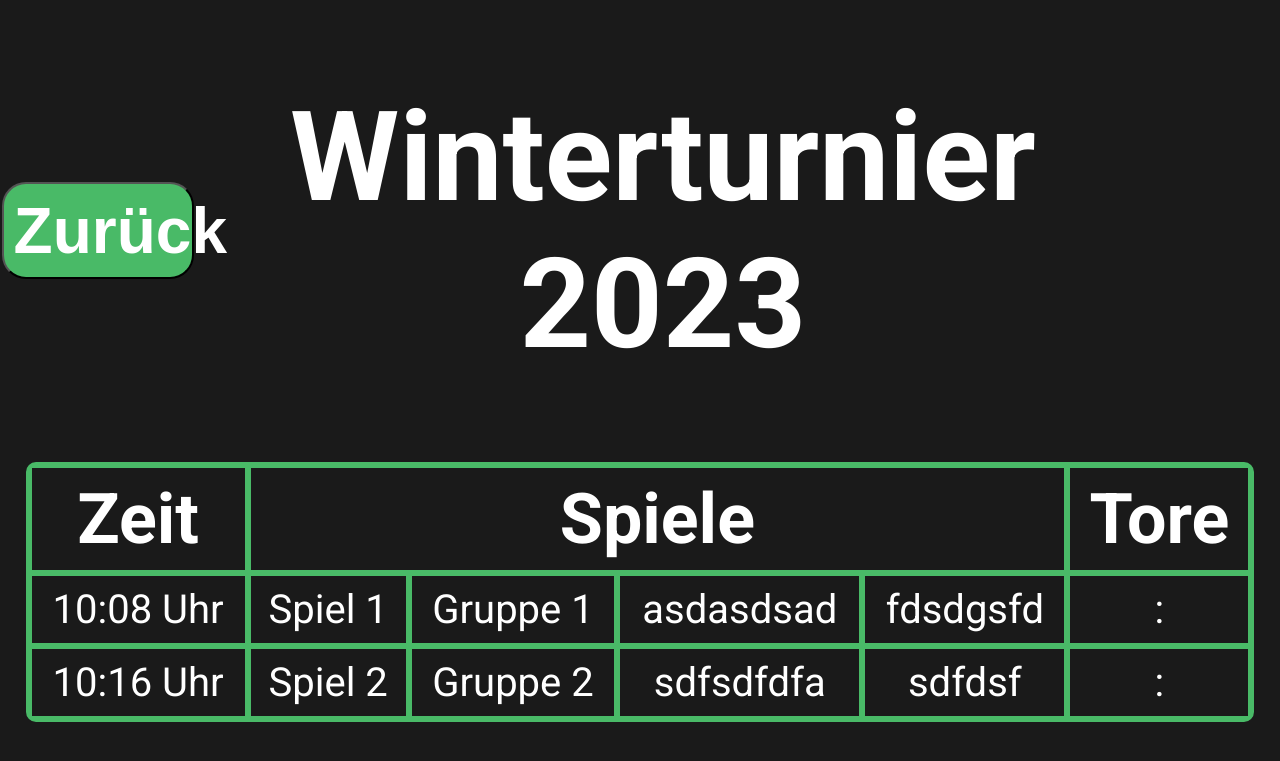
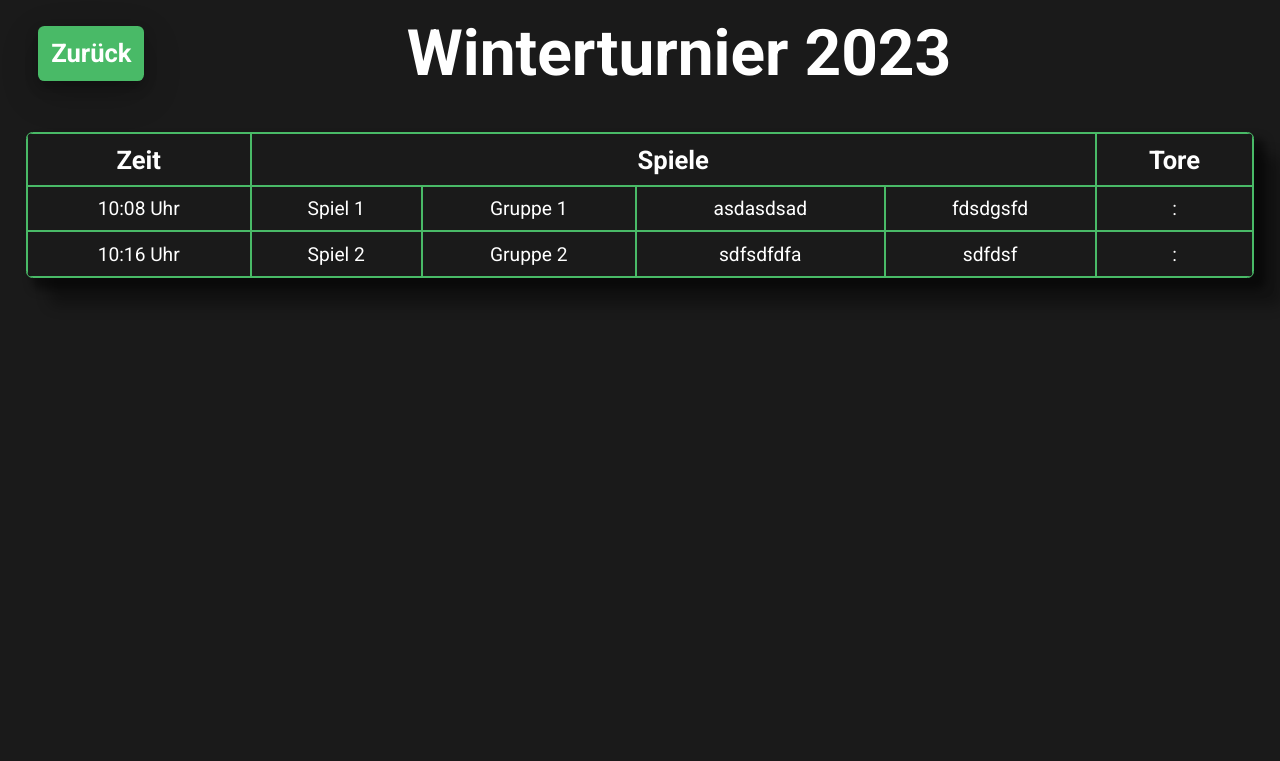
Before and after one commit to TechnikAG-HHG/footballtree, a Flask app: page /plan in a window 1280 px wide. Shown: the top 761 px of the page. Run offline with Flask 3, Linux system fonts and the light colour scheme; data comes from the database, SQL or seed files in the repository.

Commit message:
websiteplan fixed and improvements to websitemain

```diff
--- a/code/main.py
+++ b/code/main.py
@@ -1537,7 +1537,7 @@ global db_path
 
 db_path = "data/data.db"
 stored_data = {}
-tkapp = Window(False)
+tkapp = Window()
 
 if __name__ == "__main__":
     tkapp.mainloop()
--- a/code/static/websiteplan.css
+++ b/code/static/websiteplan.css
@@ -3,141 +3,88 @@ body {
     width: 100%;
     margin: 0; /* Add this line */
     padding: 0; /* Add this line */
-}
-
-h1 {
-    color: white;
-    font-size: 11vh;
-    text-align: center;
     font-family: "Roboto", sans-serif;
-    padding-bottom: 10vh;
-    padding-top: 10vh;
-    flex-shrink: 10;
-    align-self: center;
 }
 
 body {
+    background-color: #1a1a1a;
     display: flex;
-    justify-content: space-around;
-    background-color: #1a1a1a;
-    font-family: "Roboto", sans-serif;
+    justify-content: space-evenly;
     flex-direction: column;
 }
 
+.header {
+    flex-direction: row;
+    display: flex;
+    align-items: flex-start;
+}
+
+.header h1 {
+    color: white;
+    font-size: 5vw;
+    text-align: center;
+    align-self: center;
+    margin: 0;
+    padding-left: 20vw;
+}
+
+#returnButton {
+    background-color: #49ba67;
+    border: none;
+    border-radius: 0.5vw;
+    color: white;
+    padding: 1vw;
+    text-align: center;
+    text-decoration: none;
+    display: inline-block;
+    font-size: 2vw;
+    margin: 0.5vw;
+    cursor: pointer;
+    align-self: center;
+    margin-bottom: 2vw;
+    margin-top: 2vw;
+    font-family: "Roboto", sans-serif;
+    font-weight: bold;
+    box-shadow: 0 0.5vw 1vw 0 rgba(0, 0, 0, 0.24),
+        0 1vw 3vw 0 rgba(0, 0, 0, 0.19);
+    margin-left: 3vw;
+}
+
 #tablesContainer {
-    position: relative;
-    margin: 0;
-    height: 100%;
-    margin-right: 20vh;
     display: flex;
     justify-content: center;
     align-items: center;
-    align-self: center;
-    flex-wrap: wrap;
-    flex-shrink: 100%;
+    margin: 2%;
 }
 
-/* Media query for larger screens */
-@media screen and (min-width: 1000px) {
-    #tablesContainer {
-        flex-direction: row; /* Change to row for larger screens */
-        width: 100%;
-        margin: 0;
-    }
-
-    h1 {
-        padding-bottom: 0;
-        padding-top: 0;
-        font-size: 125px;
-        align-self: center;
-    }
-
-    html,
-    body {
-        width: 100%;
-        margin: 0; /* Add this line */
-        padding: 0; /* Add this line */
-    }
+.tableGroup {
+    color: white;
+    width: 100%;
+    font-size: 1.5vw;
 }
 
 table {
     border-collapse: collapse;
-    margin-bottom: 20px;
-    width: 100%;
-    align-self: center;
-    margin-right: 2%;
-    margin-left: 2%;
-    color: white;
-    border-radius: 10px;
-    font-size: 40px;
+    border-radius: 0.5vw;
     border-collapse: separate;
     border-spacing: 0;
-    justify-content: center;
+    box-shadow: 0.7vw 0.7vw 0.7vw 0.2vw rgba(0, 0, 0, 0.501),
+        2vw 2vw 1vw 0.2vw rgba(0, 0, 0, 0.299);
+}
+
+table td {
+    padding: 0.8vw;
+    text-align: center;
+}
+
+table thead {
+    font-size: 2vw;
+    font-weight: bold;
 }
 
 table,
 th,
 td {
-    border: 3px solid #49ba67;
+    border: 0.15vw solid #49ba67;
+    overflow: hidden;
 }
-
-th,
-td {
-    padding: 10px;
-    text-align: center;
-}
-
-th {
-    background-color: #f2f2f2;
-}
-
-.headerCell {
-    color: white;
-    font-size: 70px;
-    text-align: center;
-    font-family: "Roboto", sans-serif;
-    font-weight: bold;
-}
-
-.tableCell {
-    color: white;
-    font-size: 50px;
-    text-align: center;
-    font-family: "Roboto", sans-serif;
-}
-
-.header {
-    display: flex;
-    justify-content: space-evenly;
-    align-items: center;
-    flex-direction: row;
-    margin: 0;
-    padding: 0;
-    width: 75%;
-    margin-right: 25%;
-}
-
-#returnButton {
-    background-color: #49ba67; /* Replace with your preferred green color */
-    color: white; /* Text color */
-    text-align: center;
-    text-decoration: none;
-    display: inline-block;
-    font-size: 16px; /* Adjust as needed */
-    margin: 4px 2px;
-    cursor: pointer;
-    border-radius: 3vh;
-    margin-right: 10%;
-    font-size: 400%;
-    font-weight: bold;
-    width: 20%;
-    height: 20%;
-    padding-top: 1%;
-    padding-bottom: 1%;
-    padding-left: 1%;
-    padding-right: 1%;
-}
-
-#returnButton:hover {
-    background-color: #3d8e4f; /* Add a darker green color on hover */
-}
```
Also changed, not shown: code/static/websitemain.css (+42 -38 lines), code/static/websiteplan2.css (added, +147 -0 lines).
